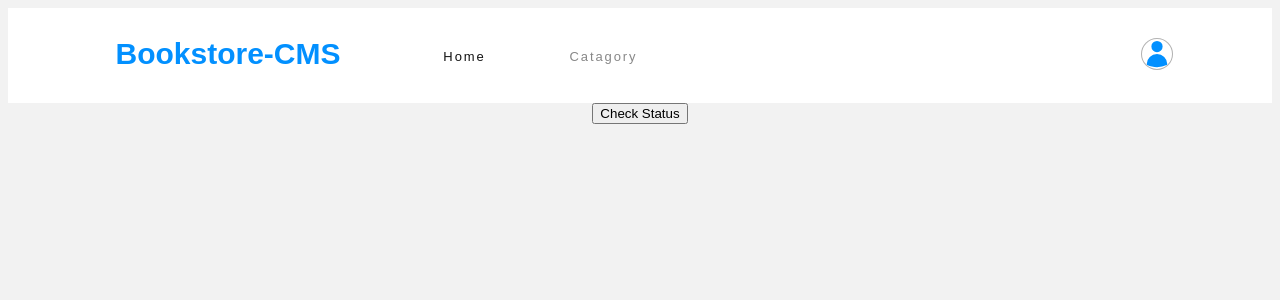
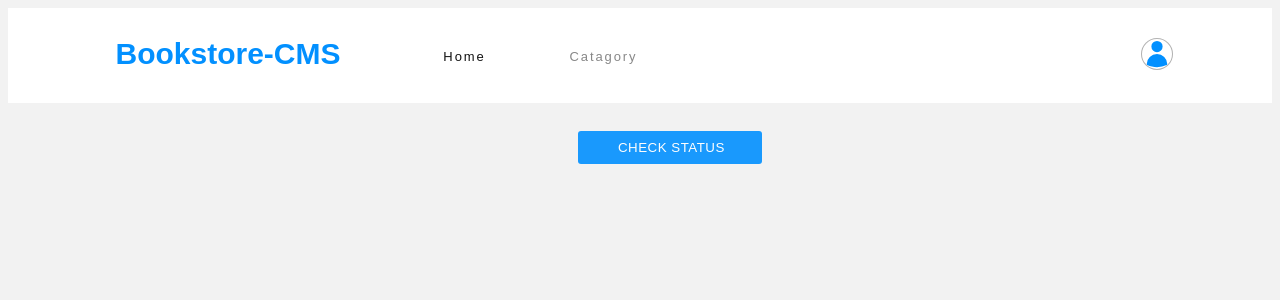
Before and after one commit to getssh/Bookstore, a React (Create React App) app: page /categories in a window 1280 px wide. Shown: the top 300 px of the page. Built offline with nearby package versions, Linux system fonts and the light colour scheme.

Commit message:
Add style for category button

```diff
--- a/src/components/bookCatagory/BookCatagory.css
+++ b/src/components/bookCatagory/BookCatagory.css
@@ -1,3 +1,18 @@
 * {
   box-sizing: border-box;
 }
+
+.category-btn {
+  width: 11.5rem;
+  height: 2.063rem;
+  margin: 1.75rem 1.05rem 0.563rem 4.788rem;
+  padding: 0.438rem 1.188rem 0.5rem 1.375rem;
+  border-radius: 3px;
+  border: none;
+  background-color: #0290ff;
+  color: #fff;
+  font-family: RobotoSlab, sans-serif;
+  letter-spacing: 0.5px;
+  text-transform: uppercase;
+  opacity: 0.9;
+}
--- a/src/components/bookCatagory/BookCatagory.js
+++ b/src/components/bookCatagory/BookCatagory.js
@@ -1,8 +1,7 @@
 import './BookCatagory.css';
-import Button from '../Button/Button';
 
 const BookCatagory = () => (
-  <Button btnText="Check Status" btnType="button" />
+  <button type="button" className="category-btn">Check Status</button>
 );
 
 export default BookCatagory;
```
